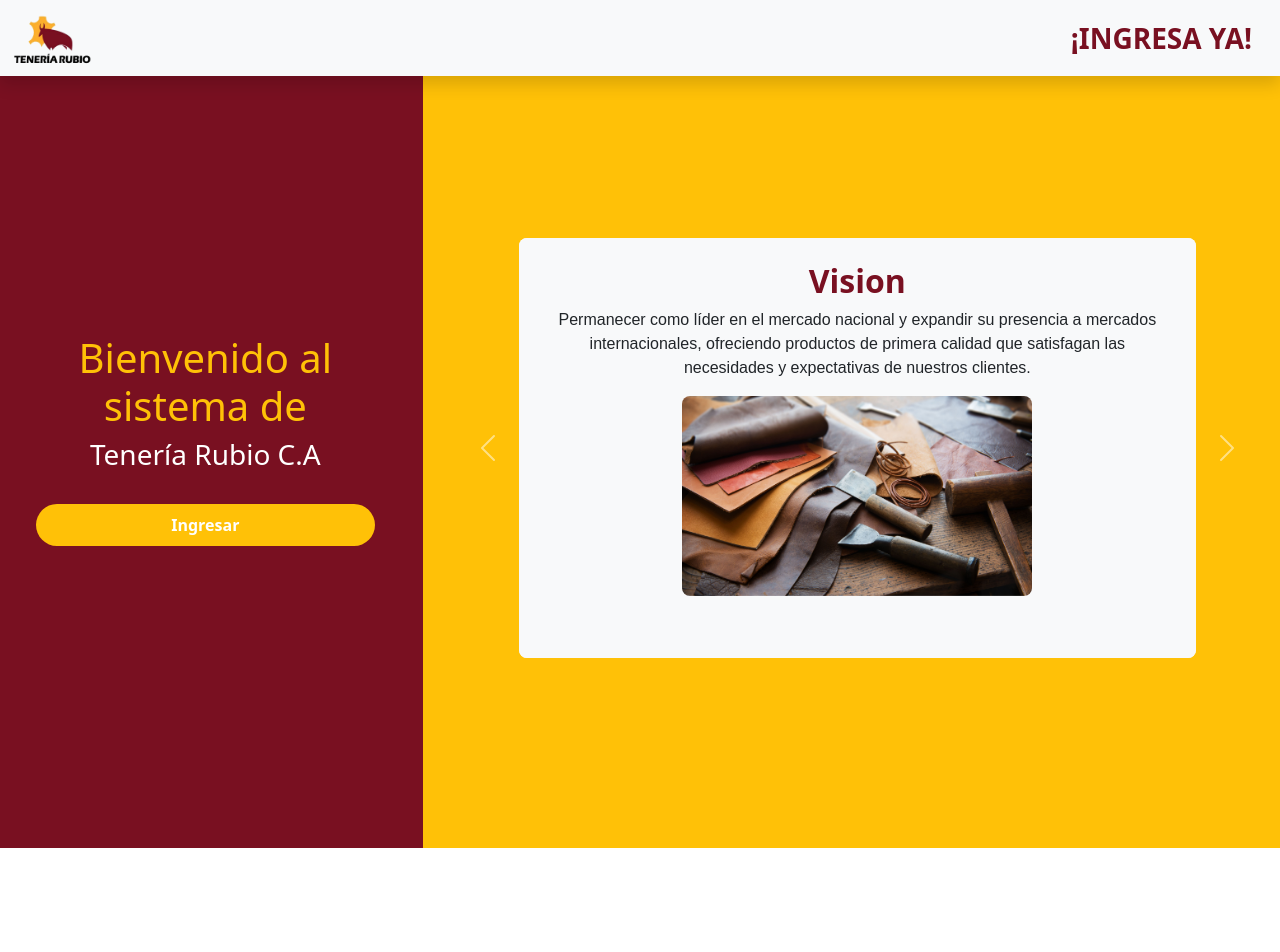
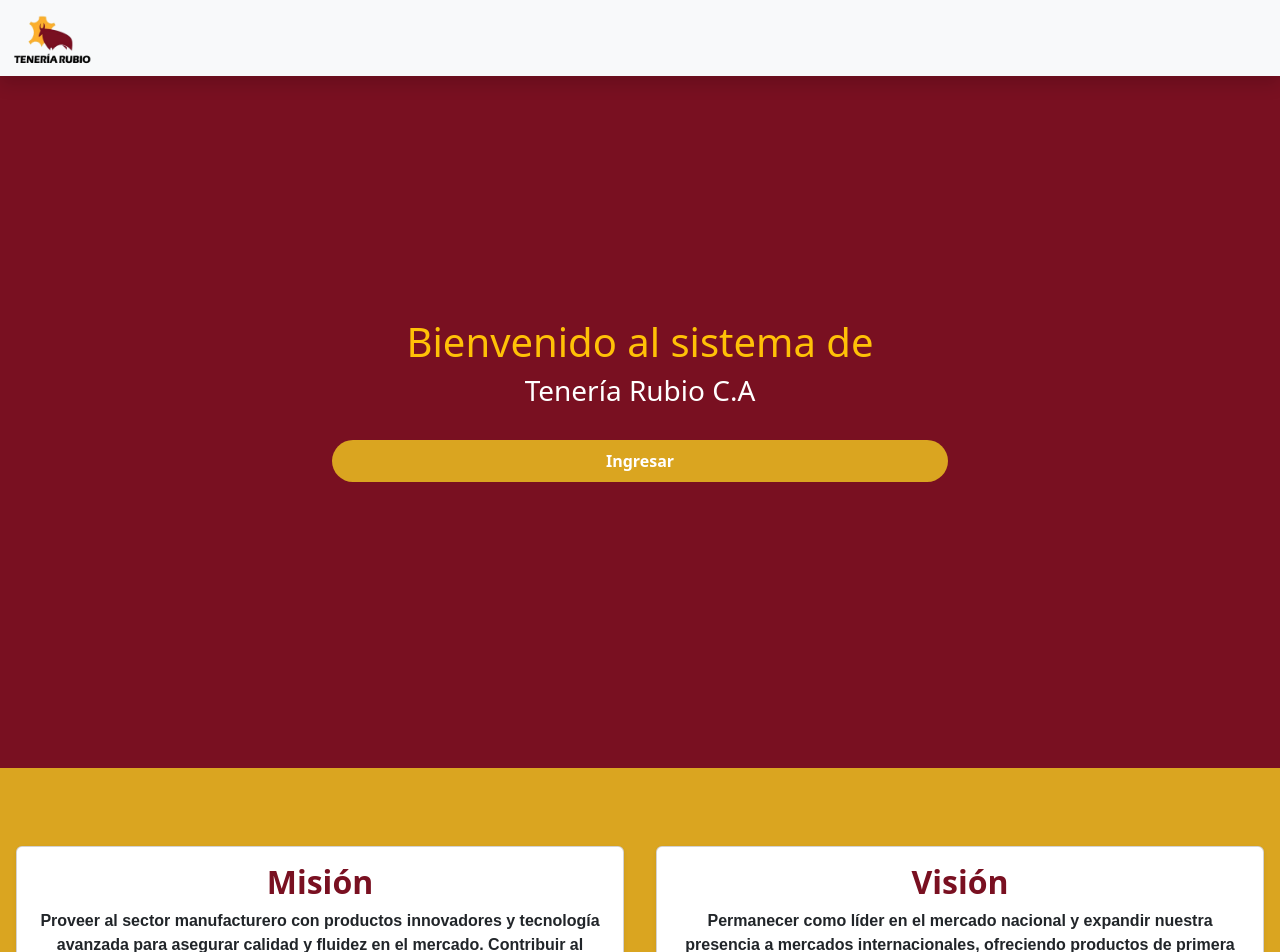
Before and after one commit to Anthonynino/TeneriaFront, a React (Vite) app: page / in a window 1280 px wide. Shown: the top 952 px of the page. Before the commit the page ends 848 px from the top, so only its background shows below. Built offline with nearby package versions, Linux system fonts and the light colour scheme.

Commit message:
Cambios en el navbar uwuntu

```diff
--- a/src/App.css
+++ b/src/App.css
@@ -22,11 +22,11 @@
 }
 
 .shadow-box {
-  box-shadow: -5px -5px 15px #791021, 5px 5px 15px #f4d010;
+  box-shadow: -5px -5px 15px #791021, 5px 5px 15px #DAA520;
 }
 
 .button-submit:hover {
-  background-color: #f4d010;
+  background-color: #DAA520;
 }
 
 .no-underline {
--- a/src/Navbar.css
+++ b/src/Navbar.css
@@ -6,7 +6,7 @@
 /* Estilo para el menú lateral */
 .sidebar {
   width: 300px;
-  background-color: #212225; /* Color de fondo oscuro */
+  background: linear-gradient(to bottom, #791021, #3d0810);
   min-height: 100vh;
   position: fixed;
   top: 0;
--- a/src/pages/CategoryPage.jsx
+++ b/src/pages/CategoryPage.jsx
@@ -1,46 +1,54 @@
-import Navbar from '../Navbar'
-import { cards } from '../json/AllObjects'
-import { Link } from 'react-router-dom'
+import Navbar from '../Navbar';
+import { cards } from '../json/AllObjects';
+import { Link } from 'react-router-dom';
 
 function CategoryPage() {
   return (
     <>
-    <br/>
-      <div className="d-flex" style={{minHeight:"100vh"}}>
-        <Navbar/>
-        <div className="w-50 row my-auto mx-auto ">
-          <h1 className="text-center fw-bold" style={{ color: '#791021' }}>
-            ¿Que deseas buscar?
+      <div className="d-flex" style={{ minHeight: '100vh' }}>
+        <Navbar />
+        <div
+          className="w-75 row my-auto mx-auto"
+          style={{ paddingTop: '3rem' }}
+        >
+          <h1 className="text-center fw-bold mb-4" style={{ color: '#791021' }}>
+            ¿Qué deseas buscar?
           </h1>
           {cards.map((card) => {
             return (
               <div
                 key={card.id}
-                className="col-lg-6 col-md-6 col-sm-12 col-xs-12 d-flex flex-column justify-content-center mx-auto"
+                className="col-lg-4 col-md-4 col-sm-6 col-xs-12 d-flex justify-content-center mb-4"
               >
                 <Link
-                 to={`/homepage/productstable/${card.id}/${card.title}`}
+                  to={`/homepage/productstable/${card.id}/${card.title}`}
                   style={{
                     background: card.color,
+                    height: '200px',
+                    width: '100%',
+                    display: 'flex',
+                    flexDirection: 'column',
+                    alignItems: 'center',
+                    justifyContent: 'center',
                   }}
-                  className="no-underline text-white p-3 my-2 rounded-4 shadow card-scale"
+                  className="no-underline text-white p-4 rounded-4 shadow card-scale d-flex flex-column justify-content-center align-items-center"
                   type="button"
                 >
                   <div
-                    className="text-center"
-                    style={{ filter: 'opacity(0.4)' }}
+                    className="text-center mb-3"
+                    style={{ filter: 'opacity(0.8)', fontSize: '3rem' }}
                   >
                     {card.icon}
                   </div>
                   <h3 className="text-center">{card.title}</h3>
                 </Link>
               </div>
-            )
+            );
           })}
         </div>
       </div>
     </>
-  )
+  );
 }
 
-export default CategoryPage
+export default CategoryPage;
--- a/src/pages/ProductEntry.jsx
+++ b/src/pages/ProductEntry.jsx
@@ -73,12 +73,12 @@ const ProductForm = () => {
 
   return (
     <>
-      <br />
-      <br />
-      <br />
       <div className="d-flex" style={{ minHeight: '100vh' }}>
         <Navbar />
-        <div className="w-50 row mt-5 h-50 mx-auto">
+        <div
+          className="w-50 row mt-5 h-50 mx-auto"
+          style={{ paddingTop: '3rem' }}
+        >
           <h1 className="text-center fw-bold mb-5" style={{ color: '#791021' }}>
             ¿Que desea agregar?
           </h1>
@@ -161,7 +161,7 @@ const ProductForm = () => {
             <div className="row mt-2">
               <div className="col-12 d-flex justify-content-end">
                 <button
-                  className="btn fw-semibold px-3"
+                  className="btn fw-semibold px-3 button-hover"
                   style={{ backgroundColor: '#DAA520', color: '#ffff' }}
                   type="submit"
                 >
--- a/src/pages/ProductsTable.jsx
+++ b/src/pages/ProductsTable.jsx
@@ -120,7 +120,7 @@ function ProductsTable() {
                     >
                       {' '}
                       {column.label == 'Agregar' && (
-                        <FaPlus className="text-white mx-1" type='button' size={20} onClick={() => navigate(`/add-product/${categoryId}`)} />
+                        <FaPlus className="text-white mx-2" type='button' size={20} onClick={() => navigate(`/add-product/${categoryId}`)} />
                       )}
                       {column.label}
                     </TableCell>
--- a/src/pages/WelcomePage.jsx
+++ b/src/pages/WelcomePage.jsx
@@ -1,22 +1,25 @@
-import { Link } from "react-router-dom";
-import imgLeathers from "../assets/Leathers.jpg"
-import imgTenería from "../assets/Planta-Teneria-Rubio.jpg"
+import { Link } from 'react-router-dom'
+import imgLeathers from '../assets/Leathers2.jpg'
+import imgTenería from '../assets/Planta-Teneria-Rubio.jpg'
+
 function WelcomePage() {
-
   const welcomeCards = [
     {
       id: 0,
-      title: "Misión",
-      description: "Abastecer al sector manufacturero con los productos y características necesarias, en tiempo y calidad óptimos para garantizar la fluidez del mercado. Para ello, se ofrece productos innovadores con tecnología de punta que revolucionan el mercado que contribuyen al progreso del país.",
-      img: imgTenería
+      title: 'Misión',
+      description:
+        'Proveer al sector manufacturero con productos innovadores y tecnología avanzada para asegurar calidad y fluidez en el mercado. Contribuir al desarrollo del país con nuestros productos.',
+      img: imgTenería,
     },
     {
       id: 1,
-      title: "Vision",
-      description: "Permanecer como líder en el mercado nacional y expandir su presencia a mercados internacionales, ofreciendo productos de primera calidad que satisfagan las necesidades y expectativas de nuestros clientes.",
-      img: imgLeathers
+      title: 'Visión',
+      description:
+        'Permanecer como líder en el mercado nacional y expandir nuestra presencia a mercados internacionales, ofreciendo productos de primera calidad que satisfagan las necesidades de nuestros clientes.',
+      img: imgLeathers,
     },
   ]
+
   return (
     <>
       <nav className="navbar shadow fixed-top bg-light">
@@ -24,72 +27,76 @@ function WelcomePage() {
           <img
             src="../src/assets/logo1.png"
             alt=""
-            style={{ height: "60px", width: "80px" }}
+            style={{ height: '60px', width: '80px' }}
           />
-          <Link
-          to="/login"
-            className="navbar-brand fs-3 fw-bold txt-shadow"
-            style={{ color: "#791021" }}
-          >
-          ¡INGRESA YA!
-          </Link>
         </div>
       </nav>
-      <div className="row mt-5" style={{minHeight:"100vh"}}>
-      <div className="col-4 p-5 text-center d-flex" style={{background:"#791021"}}>
-        <div className="my-auto">
-        <h1 className="text-warning">Bienvenido al sistema de </h1>
+      <div
+        className="container mt-5"
+        style={{ minHeight: '100vh', minWidth: '100%' }}
+      >
+        <div
+          className="row justify-content-center align-items-center"
+          style={{
+            minHeight: '90vh',
+            backgroundColor: '#791021',
+          }}
+        >
+          <div
+            className="col-6 text-center py-5"
+            style={{ backgroundColor: '#791021', color: '#fff' }}
+          >
+            <div>
+              <h1 className="text-warning">Bienvenido al sistema de</h1>
               <h3 className="text-white">Tenería Rubio C.A</h3>
               <Link to="/login">
                 <button
-          className="text-white w-100 py-2 mt-4 mb-3 btn rounded-pill fw-bold bg-warning"
+                  className="text-white w-100 py-2 mt-4 mb-3 btn rounded-pill fw-bold button-hover"
+                  style={{ backgroundColor: '#DAA520' }}
                 >
                   Ingresar
                 </button>
               </Link>
             </div>
           </div>
+        </div>
         <div
-        id="carouselExampleFade"
-        className="carousel slide carousel-fade col-8 p-5 bg-warning d-flex"
+          className="row justify-content-center align-items-center"
+          style={{ minHeight: '80vh', backgroundColor: '#DAA520' }}
         >
-        <div className="carousel-inner p-5 my-auto">
-        {
-          welcomeCards.map((w) => (
-            <div key={w.id} className="carousel-item active bg-light p-4 rounded-3" style={{minHeight:"420px"}}>
-            <h2 style={{color:"#791021"}} className="text-center fw-bold">{w.title}</h2>
-            <p className="fs-6" style={{fontFamily: "sans-serif", textAlign: "center"}}>
+          {welcomeCards.map((w) => (
+            <div className="col-md-6 p-3" key={w.id}>
+              <div className="card shadow-sm d-flex flex-column">
+                <div className="card-body d-flex flex-column justify-content-between">
+                  <div className="text-center">
+                    <h2 style={{ color: '#791021' }} className="fw-bold">
+                      {w.title}
+                    </h2>
+                    <p
+                      className="fs-6 fw-bold"
+                      style={{ fontFamily: 'sans-serif' }}
+                    >
                       {w.description}
                     </p>
-            <div className="d-flex mx-auto" style={{maxWidth:"350px"}}>
-            <img src={w.img} style={{height:"200px", width:"100%"}} className="rounded-3"/>
+                  </div>
+                  <img
+                    src={w.img}
+                    style={{
+                      height: '300px',
+                      width: 'auto',
+                      objectFit: 'cover',
+                    }}
+                    className="rounded-3 mt-3"
+                    alt={w.title}
+                  />
                 </div>
               </div>
-          ))
-        }
             </div>
-        <button
-          className="carousel-control-prev"
-          type="button"
-          data-bs-target="#carouselExampleFade"
-          data-bs-slide="prev"
-        >
-          <span className="carousel-control-prev-icon" aria-hidden="true"></span>
-          <span className="visually-hidden">Previous</span>
-        </button>
-        <button
-          className="carousel-control-next"
-          type="button"
-          data-bs-target="#carouselExampleFade"
-          data-bs-slide="next"
-        >
-          <span className="carousel-control-next-icon" aria-hidden="true"></span>
-          <span className="visually-hidden">Next</span>
-        </button>
+          ))}
         </div>
       </div>
     </>
-  );
+  )
 }
 
-export default WelcomePage;
+export default WelcomePage
```
Also changed, not shown: src/pages/AddProviders.jsx (+31 -12 lines), src/assets/Leathers2.jpg (added). Lines whose indentation alone changed are shown as unchanged.
